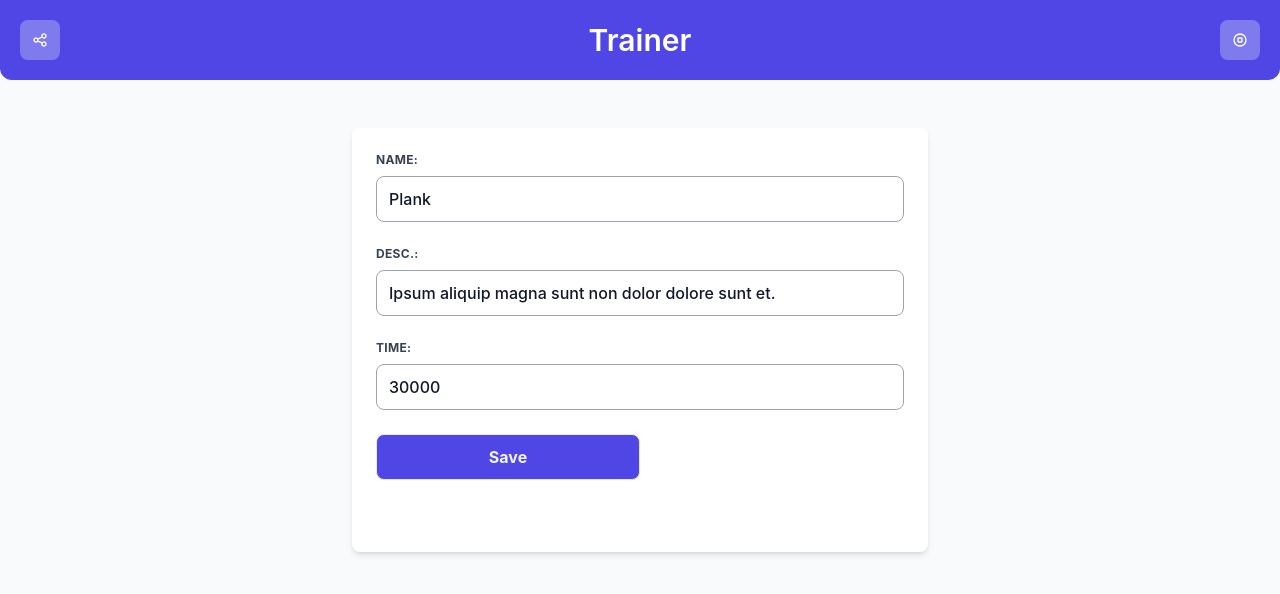
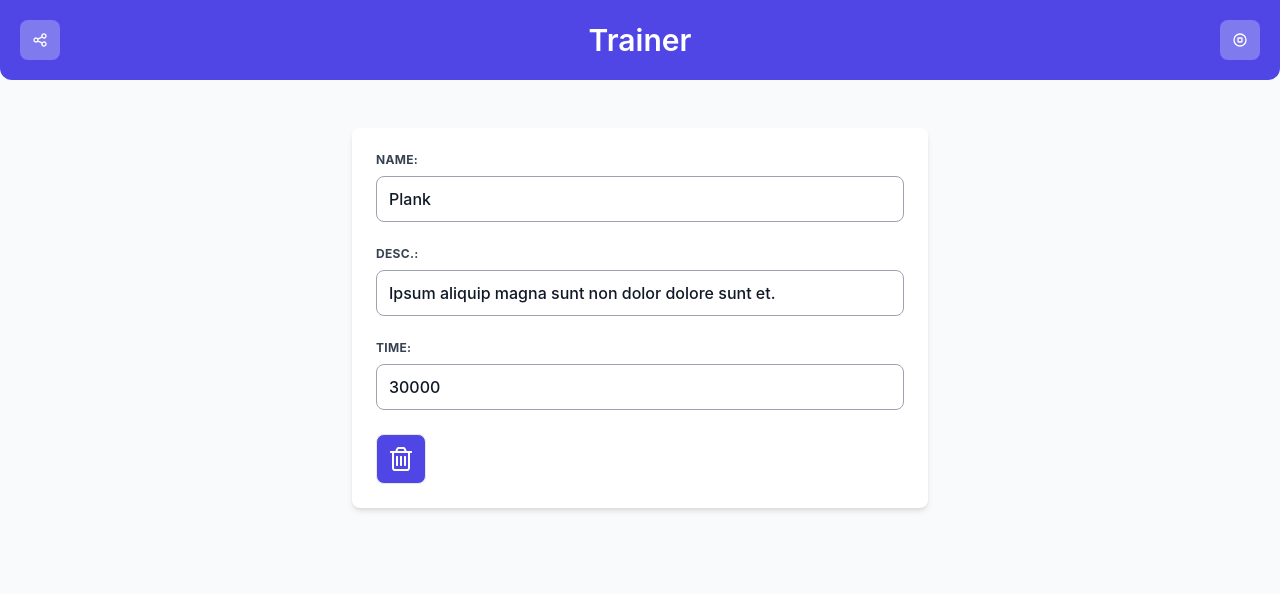
Before and after one commit to simone98dm/lazy-trainer-fe, a Vue app: page /activity/4efd4d28-ee08-4713-838c-d527b518ab55/03b45861-899f-4461-8fc5-be38d2885f5f in a window 1280 px wide. Shown: the top 594 px of the page. Built offline with nearby package versions, Linux system fonts and the light colour scheme.

Commit message:
fix form create and delete

```diff
--- a/package.json
+++ b/package.json
@@ -10,10 +10,12 @@
   },
   "dependencies": {
     "pinia": "^2.0.22",
+    "uuid": "^9.0.0",
     "vue": "^3.2.37",
     "vue-router": "^4.1.5"
   },
   "devDependencies": {
+    "@types/uuid": "^8.3.4",
     "@vitejs/plugin-vue": "^3.1.0",
     "autoprefixer": "^10.4.9",
     "postcss": "^8.4.16",
--- a/src/components/ActivityForm/ActivityForm.vue
+++ b/src/components/ActivityForm/ActivityForm.vue
@@ -1,13 +1,20 @@
 <script setup lang="ts">
-import {IActivity} from "../../models/Activity";
-import {ref} from "vue";
-import {useActivityStore} from "../../stores/activity";
+import { IActivity } from "../../models/Activity";
+import { ref } from "vue";
 import Button from "../Button/Button.vue";
+import { v4 as uuidv4 } from "uuid";
+import Icon from "../Icons/Icon.vue";
+import TrashIcon from "../Icons/TrashIcon.vue";
+import AddIcon from "../Icons/AddIcon.vue";
+import { IconSize } from "../../utils/enum";
 
 const props = defineProps(["id", "dayOfWeek", "name", "description", "time"]);
-const store = useActivityStore();
+const emits = defineEmits(["save", "remove"]);
+
+const uuid = uuidv4();
+
 let name = ref(props.name || "");
-let id = ref(props.id || "");
+let id = ref(props.id || uuid);
 let description = ref(props.description || "");
 let time = ref(props.time || 0);
 let videoUrl = ref("");
@@ -20,17 +27,27 @@ function save() {
     time: time.value,
     videoUrl: videoUrl.value,
   };
-  store.addActivity(props.dayOfWeek, activity);
+  emits("save", activity);
+}
+
+function isNew() {
+  return !Boolean(props.id);
+}
+
+function remove() {
+  if (!isNew()) {
+    emits("remove", props.id);
+  }
 }
 </script>
 
 <template>
-  <div class="flex justify-center my-2 mx-4 md:mx-0">
+  <div class="flex justify-center my-2 md:mx-0">
     <form
       class="w-full max-w-xl bg-white rounded-lg shadow-md p-6"
       @submit.prevent
     >
-      <div class="flex flex-wrap -mx-3 mb-6">
+      <div class="flex flex-wrap -mx-3">
         <div class="w-full md:w-full px-3 mb-6">
           <label
             class="block uppercase tracking-wide text-gray-700 text-xs font-bold mb-2"
@@ -79,8 +96,13 @@ function save() {
           Video:
           <input type="text" name="activityVideoUrl" v-model="videoUrl" />
         </label> -->
-        <div class="w-full md:w-full px-3 mb-6">
-          <Button @click="save"> Save</Button>
+        <div class="w-full md:w-full px-3">
+          <Button @click="remove" v-if="!isNew()">
+            <Icon :component="TrashIcon" :size="IconSize.MEDIUM"></Icon>
+          </Button>
+          <Button @click="save" v-else>
+            <Icon :component="AddIcon" :size="IconSize.MEDIUM"></Icon>
+          </Button>
         </div>
       </div>
     </form>
--- a/src/components/Button/Button.vue
+++ b/src/components/Button/Button.vue
@@ -7,7 +7,6 @@ const emit = defineEmits(["click"]);
   <button
     :class="[
       { 'w-full': props.full ?? false },
-      { 'w-full sm:w-1/2' : !props.full ?? false},
       'appearance-none block bg-indigo-600 text-gray-100 font-bold border border-gray-200 rounded-lg py-3 px-3 leading-tight hover:bg-indigo-500 flex justify-center align-middle',
     ]"
     type="button"
--- a/src/components/Icons/TrashIcon.vue
+++ b/src/components/Icons/TrashIcon.vue
@@ -1,6 +1,7 @@
 <template>
   <svg
     viewBox="0 0 438.529 438.529"
+    fill="white"
     style="enable-background: new 0 0 438.529 438.529"
   >
     <g>
--- a/src/components/Link/Link.vue
+++ b/src/components/Link/Link.vue
@@ -8,7 +8,6 @@ const css =
   props.type === LinkType.BUTTON
     ? [
         { "w-full": props.full ?? false },
-        { "w-full sm:w-1/2": !props.full ?? false },
         "appearance-none block bg-indigo-600 text-gray-100 font-bold border border-gray-200 rounded-lg py-3 px-3 leading-tight hover:bg-indigo-500 flex justify-center align-middle",
       ]
     : "";
--- a/src/pages/Activity.vue
+++ b/src/pages/Activity.vue
@@ -30,8 +30,23 @@ if (activityId) {
   }
 }
 
-function saveActivity(sessionId: string) {
-  store.addActivity(sessionId, activity);
+function redirectToList() {
+  router.push({
+    name: "details",
+    params: {
+      id: sessionId,
+    },
+  });
+}
+
+function saveActivity(activity: IActivity) {
+  store.addActivity(sessionId as string, activity);
+  redirectToList();
+}
+
+function removeActivity(activityId: string) {
+  store.removeActivity(sessionId as string, activityId);
+  redirectToList();
 }
 </script>
 <template>
@@ -39,10 +54,12 @@ function saveActivity(sessionId: string) {
     <div class="space-y-2">
       <ActivityForm
         :name="activity?.name"
+        :id="activity?.id"
         :description="activity?.description"
         :time="activity?.time"
         :day-of-week="session?.dayOfWeek"
         @save="saveActivity"
+        @remove="removeActivity"
       ></ActivityForm>
     </div>
   </section>
--- a/src/stores/activity.ts
+++ b/src/stores/activity.ts
@@ -37,11 +37,18 @@ export const useActivityStore = defineStore("activity", {
         }
       }
     },
-    removeActivity(dayOfWeek: number, activity: IActivity) {
-      if (this.plan.sessions[dayOfWeek]) {
-        this.plan.sessions[dayOfWeek].activities = this.plan.sessions[
-          dayOfWeek
-        ].activities.filter((act) => act.id === activity.id);
+    removeActivity(sessionId: string, activityId: string) {
+      const index = this.plan.sessions.findIndex((obj) => obj.id === sessionId);
+      console.log("🚀 ~ file: activity.ts ~ line 42 ~ removeActivity ~ index", index)
+      if (index >= 0) {
+        if (activityId) {
+          console.log("🚀 ~ file: activity.ts ~ line 45 ~ removeActivity ~ activityId", activityId)
+          const newActivity = this.plan.sessions[index].activities.filter(
+            (act) => act.id !== activityId
+          );
+
+          this.plan.sessions[index].activities = newActivity;
+        }
       }
     },
   },
```
Also changed, not shown: 1 other file (tests, documents, lock files or other folders). Lines whose indentation alone changed are shown as unchanged.
